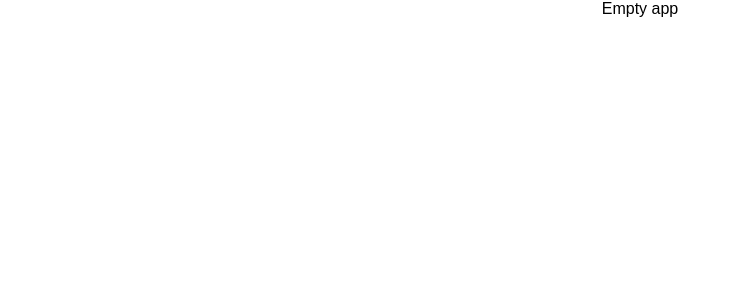
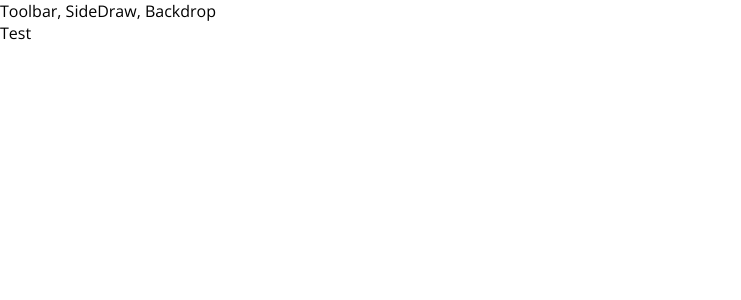
Before and after one commit to Shwartz/react-training, a React app: page / in a window 1280 px wide. Shown: the top 300 px of the page, without its empty margins (0-741 px from the left). Built offline with nearby package versions, Linux system fonts and the light colour scheme.

Commit message:
Section 8, Layout component

```diff
--- a/public/index.html
+++ b/public/index.html
@@ -19,7 +19,8 @@
       work correctly both with client-side routing and a non-root public URL.
       Learn how to configure a non-root public URL by running `npm run build`.
     -->
-    <title>React App</title>
+    <link href="https://fonts.googleapis.com/css?family=Open+Sans:400,700" rel="stylesheet">
+    <title>MyBurger</title>
   </head>
   <body>
     <noscript>
--- /dev/null
+++ b/src/App.css
@@ -0,0 +1,7 @@
+.App {
+
+}
+
+.App h1 {
+
+}
--- a/src/containers/App.js
+++ b/src/App.js
@@ -1,4 +1,6 @@
 import React, {Component} from 'react';
+
+import Layout from './components/Layout/Layout';
 import styles from './App.css';
 
 class App extends Component {
@@ -9,7 +11,9 @@ class App extends Component {
 
   render() {
     return (
-      <div className={styles.App}>Empty app</div>
+      <div className={styles.App}>
+        <Layout>Test</Layout>
+      </div>
     );
   }
 }
--- /dev/null
+++ b/src/components/Layout/Layout.js
@@ -0,0 +1,13 @@
+import React from 'react';
+import Aux from '../../hoc/Aux';
+
+const layout = (props) => (
+  <Aux>
+    <div>Toolbar, SideDraw, Backdrop</div>
+    <main>
+      {props.children}
+    </main>
+  </Aux>
+);
+
+export default layout;
--- a/src/containers/App.css
+++ /dev/null
@@ -1,7 +0,0 @@
-.App {
-    text-align: center;
-}
-
-.App h1 {
-    font-weight: 100;
-}
--- /dev/null
+++ b/src/hoc/Aux.js
@@ -0,0 +1,2 @@
+const aux = (props) => props.children;
+export default aux;
--- a/src/index.css
+++ b/src/index.css
@@ -1,5 +1,5 @@
 body {
   margin: 0;
   padding: 0;
-  font-family: sans-serif;
+  font-family: "Open Sans", sans-serif;
 }
--- a/src/index.js
+++ b/src/index.js
@@ -1,7 +1,7 @@
 import React from 'react';
 import ReactDOM from 'react-dom';
 import './index.css';
-import App from './containers/App';
+import App from './App';
 import registerServiceWorker from './registerServiceWorker';
 
 ReactDOM.render(<App />, document.getElementById('root'));
```
Also changed, not shown: 1 other file (tests, documents, lock files or other folders).
